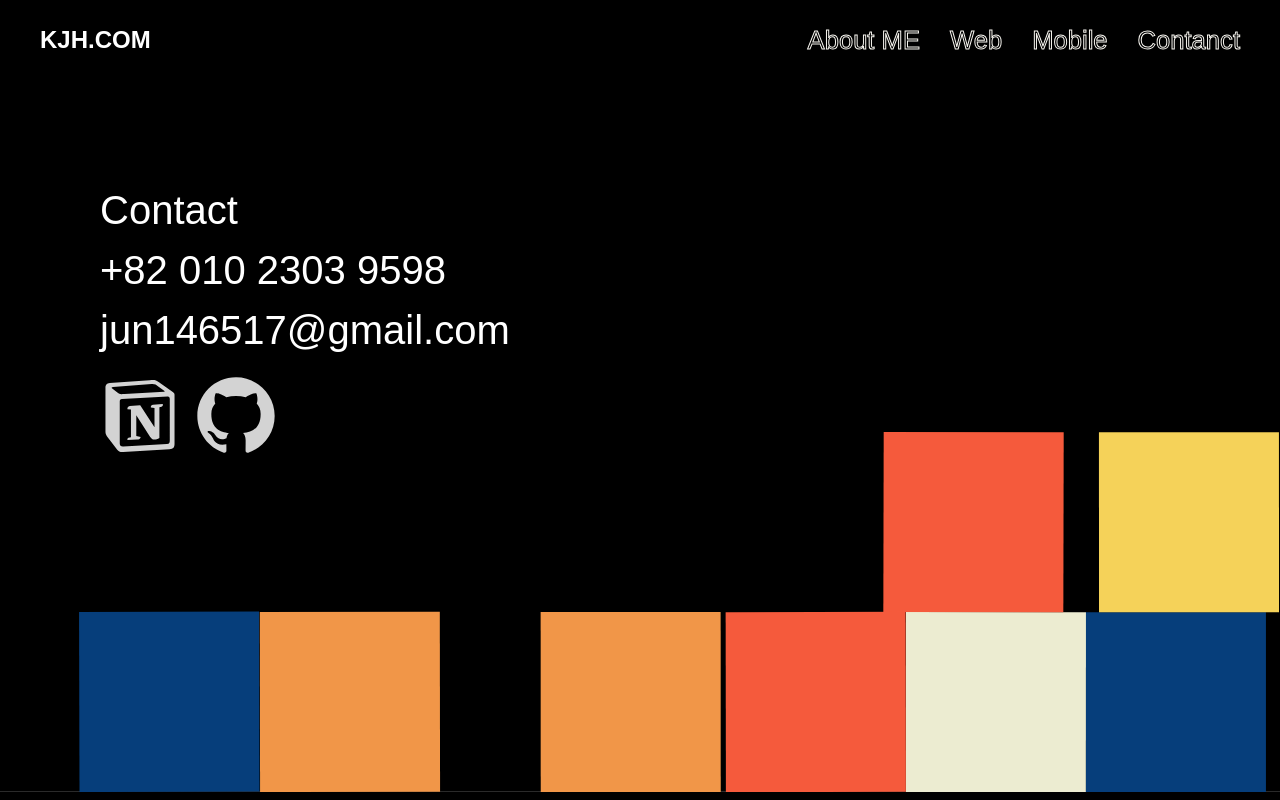
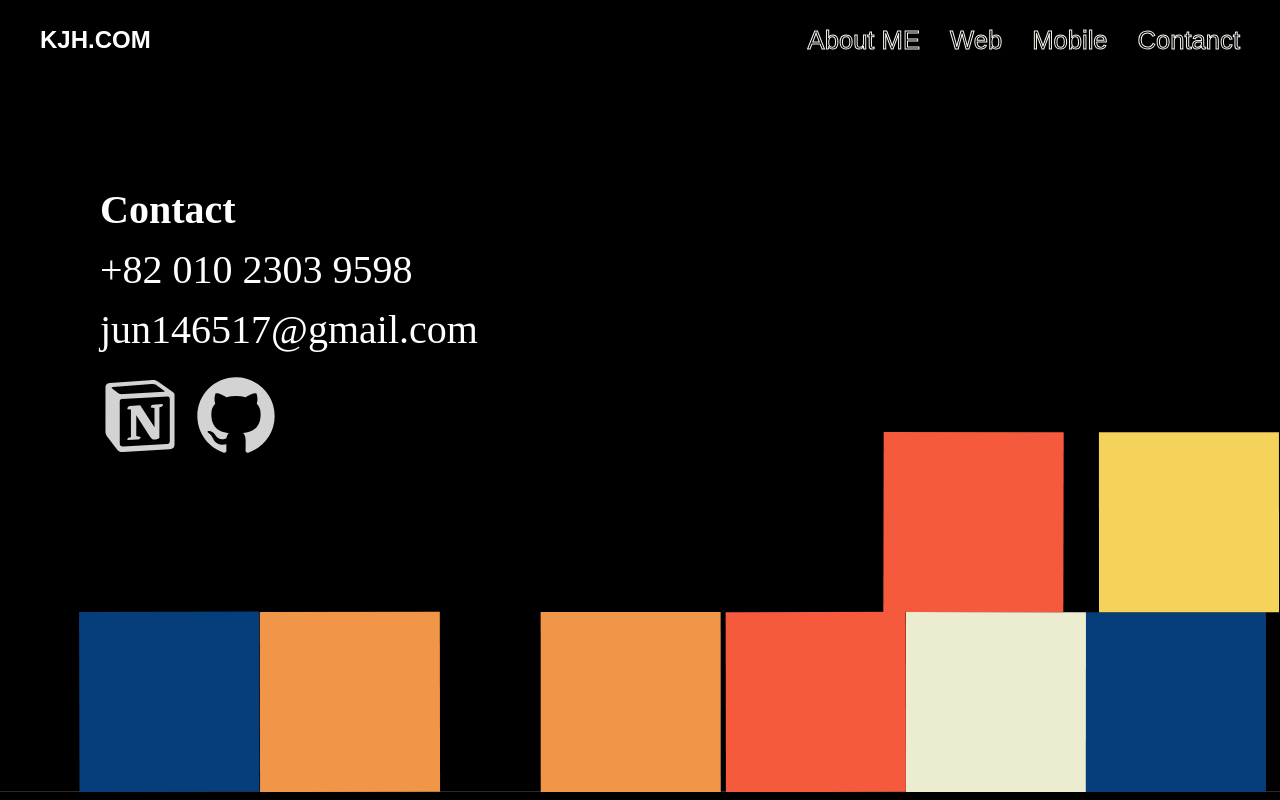
Before and after one commit to heisjun/Junhyuck.com, a React (Create React App) app: page /Contact in a window 1280 px wide. Built offline with nearby package versions, Linux system fonts and the light colour scheme.

Commit message:
Feat : Add h1 tag
웹 접근성을 보다 높이기 위해 h1태그 활성화

```diff
--- a/src/pages/Contact/index.tsx
+++ b/src/pages/Contact/index.tsx
@@ -168,7 +168,7 @@ const Contact = () => {
       <Header />
       <div style={{ position: "absolute" }}>
         <div css={textContainerStyle}>
-          <div css={textStyle}>Contact</div>
+          <h1 css={titleStyle}>Contact</h1>
           <div css={textStyle}>+82 010 2303 9598</div>
           <div css={textStyle}>jun146517@gmail.com</div>
 
@@ -208,10 +208,20 @@ const textContainerStyle = css`
   }
 `;
 
+const titleStyle = css`
+  margin: 0px;
+  font-size: 2.5rem;
+  line-height: 150%;
+  font-family: "Black_Han_Sans";
+  @media (max-width: 768px) {
+    font-size: 7vw;
+  }
+`;
+
 const textStyle = css`
   font-size: 2.5rem;
   line-height: 150%;
-  font-family: "Black Han Sans", sans-serif;
+  font-family: "Black_Han_Sans";
   @media (max-width: 768px) {
     font-size: 7vw;
   }
--- a/src/pages/Mobile/index.tsx
+++ b/src/pages/Mobile/index.tsx
@@ -86,8 +86,11 @@ const Mobile = () => {
     <div css={containerStyle}>
       <Header />
       <div css={TitleBlockStyle}>
-        <div css={TitleStyle}>MY</div>
-        <div css={TitleStyle}>Application</div>
+        <h1 css={TitleStyle}>
+          MY <br />
+          Application
+        </h1>
+
         <div css={TextStyle}>
           React-Native 를 이용해 프로젝트의 전체적인 화면 레이아웃 구성 로그인
           페이지를 구현했고, Restful API를 이용한 백엔드 서버와 비동기 통신
@@ -133,6 +136,7 @@ const TitleBlockStyle = css`
   }
 `;
 const TitleStyle = css`
+  margin: 0px;
   font-size: 60px;
   font-weight: bold;
   font-family: "Montserrat", sans-serif;
--- a/src/pages/Web/index.tsx
+++ b/src/pages/Web/index.tsx
@@ -26,8 +26,9 @@ const Web = () => {
     <div css={containerStyle}>
       <Header />
       <div css={TitleBlockStyle}>
-        <div css={TitleStyle}>MY</div>
-        <div css={TitleStyle}>WEBSITE</div>
+        <h1 css={TitleStyle}>
+          MY <br /> WEBSITE
+        </h1>
 
         <div css={TextStyle}>
           지금까지 작업했던 사이트 입니다. 식물 커뮤니티 관련 웹사이트,
@@ -97,9 +98,10 @@ const TitleBlockStyle = css`
   }
 `;
 const TitleStyle = css`
+  margin: 0px;
   font-size: 60px;
   font-weight: bold;
-  font-family: "Montserrat", sans-serif;
+  font-family: "Montserrat";
 `;
 
 const TextStyle = css`
```
